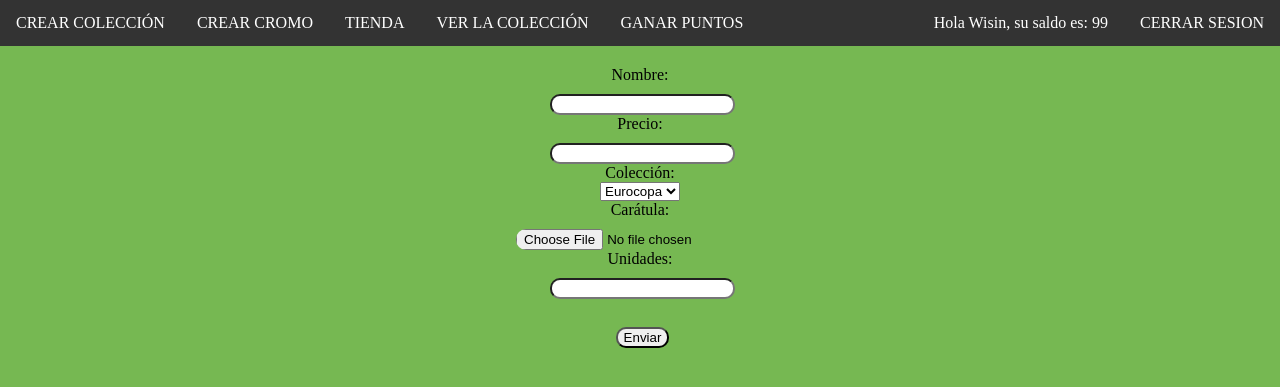
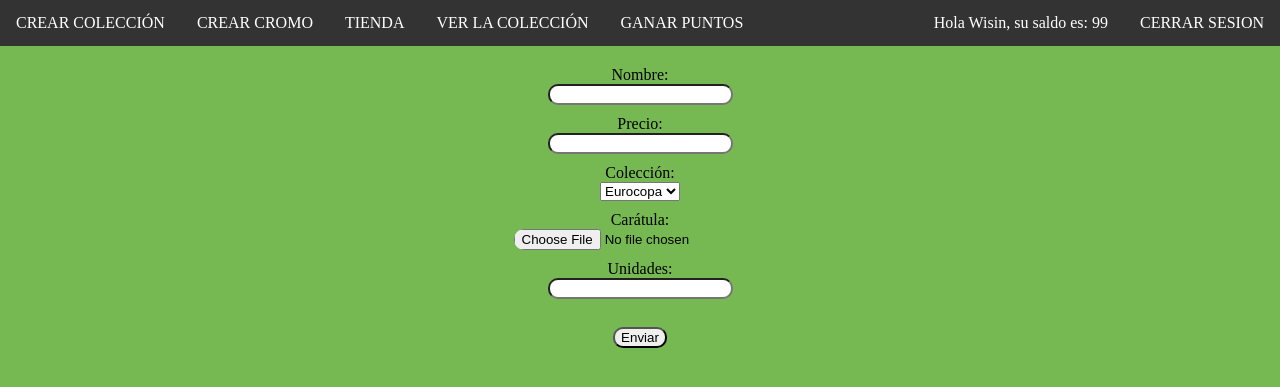
Before and after one commit to lferng17/AW-Practica03, a PHP site: page /crearCromo.php in a window 1280 px wide. Shown: the top 387 px of the page. Run offline with PHP 8.4, Linux system fonts and the light colour scheme; a user stored in the database is signed in; data comes from the database, SQL or seed files in the repository.

Commit message:
Update style.css

```diff
--- a/style/style.css
+++ b/style/style.css
@@ -55,6 +55,9 @@ form {
 
 input {
   border-radius: 10px;
-  margin-top: 10px;
-  margin-left: 5px;
+  margin-bottom: 10px;
 }
+
+select {
+  margin-bottom: 10px;
+}
```
